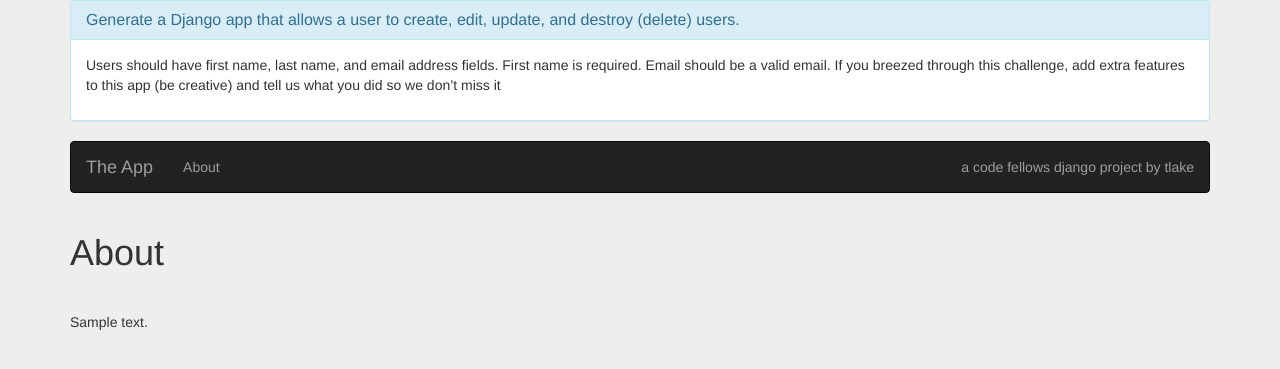
After one commit to tlake/cf-challenge-p3-django, a Django app: a page that uses users/templates/base.html in a window 1280 px wide. The commit adds this page. Shown: the top 369 px of the page. Run offline with Django 3.2, Linux system fonts and the light colour scheme; tables that the repository leaves empty hold one stand-in row (values such as "Sample post"); some libraries are stand-ins or nearby versions.

Commit message:
added about

```diff
--- a/cf_project/settings.py
+++ b/cf_project/settings.py
@@ -105,7 +105,7 @@ STATICFILES_DIRS = (
 STATICFILES_STORAGE = 'whitenoise.django.GzipManifestStaticFilesStorage'
 
 
-
+# Use local settings if they exist (i.e. when developing)
 try:
     from local_settings import *
 except ImportError:
--- a/users/admin.py
+++ b/users/admin.py
@@ -1,4 +1,5 @@
 from django.contrib import admin
-from users.models import User
+from users.models import User, AboutText
 
 admin.site.register(User)
+admin.site.register(AboutText)
--- a/users/models.py
+++ b/users/models.py
@@ -11,3 +11,12 @@ class User(models.Model):
     @models.permalink
     def get_absolute_url(self):
         return ('user-detail', [self.id])
+
+
+class AboutText(models.Model):
+    display_order = models.IntegerField()
+    title = models.CharField(max_length=80)
+    content = models.TextField()
+
+    def __unicode__(self):
+        return str(self.display_order) + ": " + self.title
--- a/users/templates/base.html
+++ b/users/templates/base.html
@@ -28,6 +28,19 @@
 
             <nav class='navbar navbar-inverse'>
                 <div class='container-fluid'>
+
+                    <ul class='nav navbar-nav'>
+
+                        <li><a class='navbar-brand' href='{% url 'user-list' %}'>
+                            The App
+                        </a></li>
+
+                        <li><a href='{% url 'abouttext-list' %}'>
+                            About
+                        </a></li>
+
+                    </ul>
+
                     <div class='container-fluid'>
                     <p class="navbar-text navbar-right">a code fellows django project by tlake</p>
                 </div>
--- /dev/null
+++ b/users/templates/users/abouttext_list.html
@@ -0,0 +1,13 @@
+{% extends "base.html" %}
+
+{% block title %}About{% endblock %}
+
+{% block pagehead %}About{% endblock %}
+
+{% block content %}
+
+    {% for object in object_list %}
+        <p class='text-justify'>{{ object.content }}</p>
+    {% endfor %}
+
+{% endblock %}
--- a/users/urls.py
+++ b/users/urls.py
@@ -4,7 +4,8 @@ from django.conf.urls import patterns, include, url
 #from users.views import user_list
 
 # Next line replaces the above line, but for the newer class-based syntax:
-from users.views import UserListView, UserDetailView, UserCreateView, UserUpdateView, UserDeleteView
+from users.views import (UserListView, UserDetailView, UserCreateView,
+        UserUpdateView, UserDeleteView, AboutListView, )
 
 
 urlpatterns = patterns('',
@@ -17,4 +18,5 @@ urlpatterns = patterns('',
     url(r'^create/', UserCreateView.as_view(), name='user-create'),
     url(r'^(?P<pk>[\d]+)/edit/', UserUpdateView.as_view(), name='user-edit'),
     url(r'^(?P<pk>[\d]+)/delete/', UserDeleteView.as_view(), name='user-delete'),
+    url(r'^about/', AboutListView.as_view(), name='abouttext-list'),
     )
--- a/users/views.py
+++ b/users/views.py
@@ -1,7 +1,7 @@
 '''
 
 This commented block is a view function done in an older style which is quite
-flexible, but requires a lot more typing - this interferes with the DNRY principle.
+flexible, but requires a lot more typing - this interferes with the DRY principle.
 
 from django.shortcuts import render
 
@@ -20,7 +20,7 @@ def user_list(request):
 # I guess the lesson is to prefer this method, but be able to fall back on the
 # older syntax if necessary?
 
-from users.models import User
+from users.models import User, AboutText
 from django.views.generic import ListView, DetailView, CreateView, UpdateView, DeleteView
 from django.core.urlresolvers import reverse
 
@@ -42,3 +42,6 @@ class UserDeleteView(DeleteView):
 
     def get_success_url(self):
         return reverse('user-list')
+
+class AboutListView(ListView):
+    queryset = AboutText.objects.all().order_by('display_order')
```
